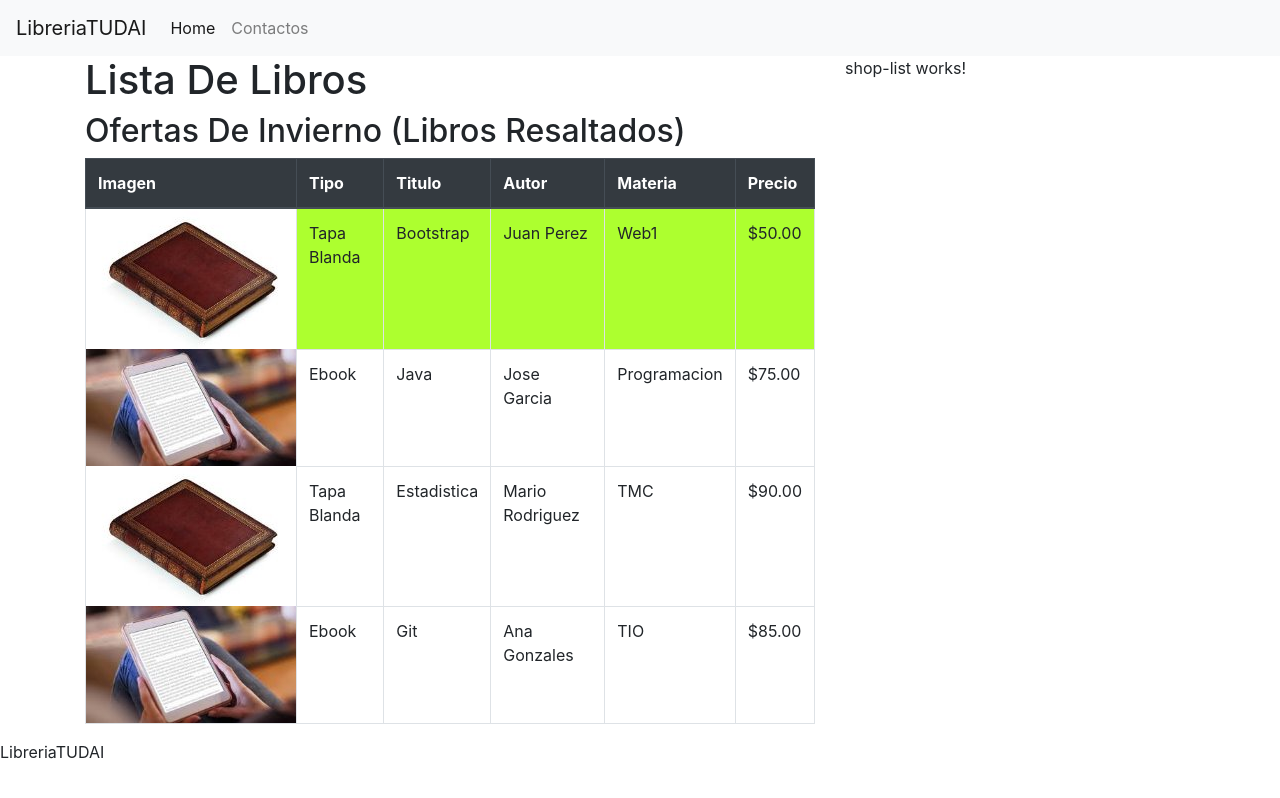
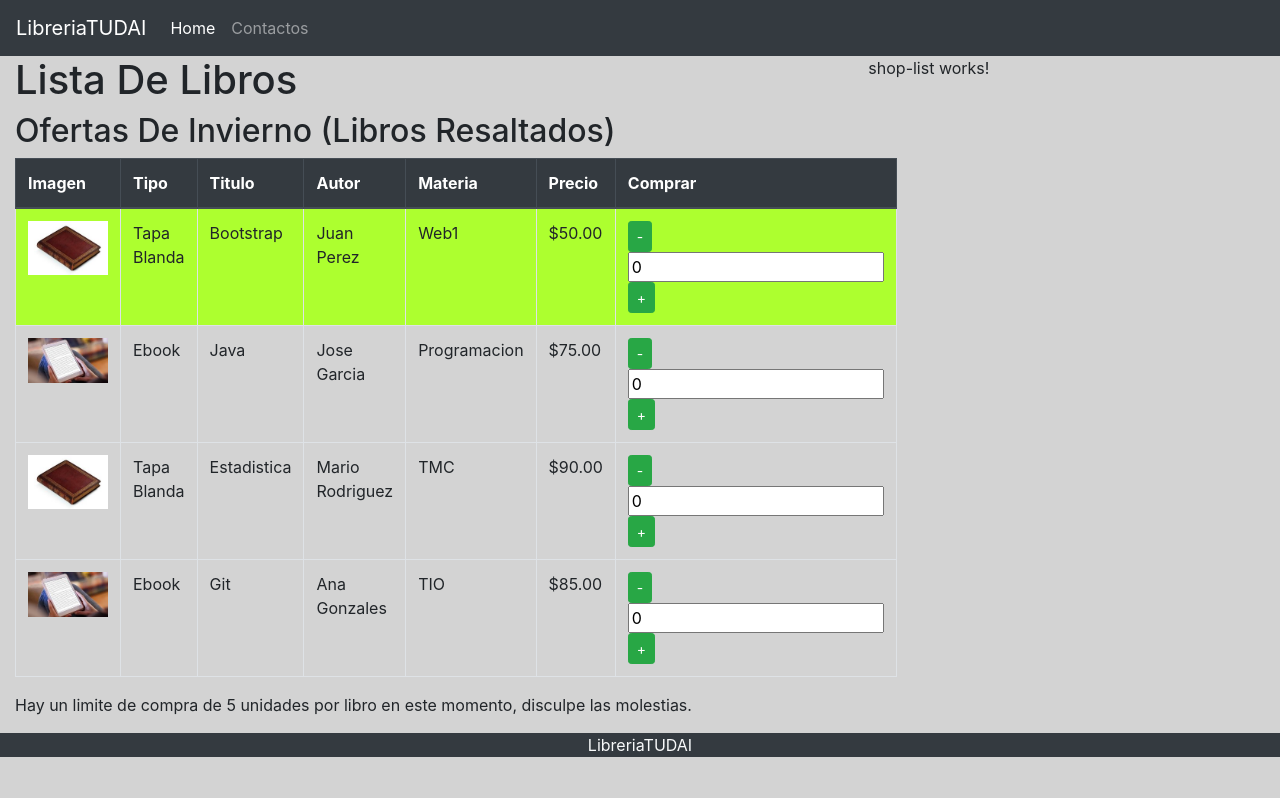
Before and after one commit to jljonatan/ProyectoSeminarioAngular, an Angular app: page / in a window 1280 px wide. Built offline with nearby package versions, Linux system fonts and the light colour scheme.

Commit message:
agregado clase 4, binding and events. mas otros detalles

```diff
--- a/src/app/app.component.html
+++ b/src/app/app.component.html
@@ -1,4 +1,4 @@
-<nav class="navbar navbar-expand-lg navbar-light bg-light">
+<nav class="navbar navbar-expand-lg navbar-dark bg-dark">
     <a class="navbar-brand">{{title}}</a>
     <button class="navbar-toggler" type="button" data-toggle="collapse" data-target="#navbarNav" aria-controls="navbarNav" aria-expanded="false" aria-label="Toggle navigation">
         <span class="navbar-toggler-icon"></span>
@@ -15,7 +15,7 @@
     </div>
 </nav>
 
-<div class="container">
+<div class="container-fluid">
     <div class="row">
         <div class="col-8">
             <app-book-list></app-book-list>
@@ -26,5 +26,4 @@
     </div>
 </div>
 
-
-<footer>{{title}}</footer>
+<footer class="text-center text-light bg-dark">{{title}}</footer>
--- a/src/app/app.module.ts
+++ b/src/app/app.module.ts
@@ -5,6 +5,9 @@ import { AppRoutingModule } from './app-routing.module';
 import { AppComponent } from './app.component';
 import { BookListComponent } from './book-list/book-list.component';
 import { ShopListComponent } from './shop-list/shop-list.component';
+
+import { FormsModule } from '@angular/forms';
+
 
 @NgModule({
   declarations: [
@@ -14,7 +17,8 @@ import { ShopListComponent } from './shop-list/shop-list.component';
   ],
   imports: [
     BrowserModule,
-    AppRoutingModule
+    AppRoutingModule,
+    FormsModule,
   ],
   providers: [],
   bootstrap: [AppComponent]
--- a/src/app/book-list/Book.ts
+++ b/src/app/book-list/Book.ts
@@ -6,4 +6,5 @@ export interface Book {
     materia: string;
     precio: number;
     oferta: boolean;
+    cantidad: number;
 }
--- a/src/app/book-list/book-list.component.html
+++ b/src/app/book-list/book-list.component.html
@@ -1,26 +1,33 @@
 <h1>lista de libros</h1>
 
-<h2 *ngIf="ofertaMayor== true">ofertas de invierno (libros resaltados)</h2>
+<h2 *ngIf="ofertaInvierno== true">ofertas de invierno (libros resaltados)</h2>
 
 <table class="table table-bordered">
     <thead class="thead-dark">
         <tr>
-            <th>imagen</th>
-            <th>tipo</th>
-            <th>titulo</th>
-            <th>autor</th>
-            <th>materia</th>
-            <th>precio</th>
+            <th scope="col">imagen</th>
+            <th scope="col">tipo</th>
+            <th scope="col">titulo</th>
+            <th scope="col">autor</th>
+            <th scope="col">materia</th>
+            <th scope="col">precio</th>
+            <th scope="col">comprar</th>
         </tr>
     </thead>
     <tbody>
         <tr *ngFor="let book of books" [ngClass]="{'oferta': book.oferta}">
-            <img [src]="book.imagen" [alt]="book.imagen">
+            <th scope="row"><img width="80" [src]="book.imagen" [alt]="book.imagen"></th>
             <td>{{book.tipo}}</td>
             <td>{{book.titulo}}</td>
             <td>{{book.autor}}</td>
             <td>{{book.materia}}</td>
             <td>{{book.precio | currency}}</td>
+            <td>
+                <button type="button" class="btn btn-success btn-sm" (click)="menosCantidad(book)">-</button>
+                <input type="text" [(ngModel)]="book.cantidad" (keyup)="cambioCantidad($event, book)">
+                <button type="button" class="btn btn-success btn-sm" (click)="masCantidad(book)">+</button>
+            </td>
         </tr>
     </tbody>
 </table>
+<p>Hay un limite de compra de 5 unidades por libro en este momento, disculpe las molestias.</p>
--- a/src/app/book-list/book-list.component.ts
+++ b/src/app/book-list/book-list.component.ts
@@ -8,7 +8,7 @@ import { Book } from './Book';
 })
 export class BookListComponent implements OnInit {
 
-  ofertaMayor = true;
+  ofertaInvierno = true;
 
   books: Book [] = [
 
@@ -20,6 +20,7 @@ export class BookListComponent implements OnInit {
       materia: 'Web1',
       precio: 50,
       oferta: true,
+      cantidad: 0,
     },
 
     {
@@ -30,6 +31,7 @@ export class BookListComponent implements OnInit {
       materia: 'Programacion',
       precio: 75,
       oferta: false,
+      cantidad: 0,
     },
 
     {
@@ -40,6 +42,7 @@ export class BookListComponent implements OnInit {
       materia: 'TMC',
       precio: 90,
       oferta: false,
+      cantidad: 0,
     },
 
     {
@@ -50,6 +53,7 @@ export class BookListComponent implements OnInit {
       materia: 'TIO',
       precio: 85,
       oferta: false,
+      cantidad: 0,
     }
   ];
 
@@ -58,4 +62,20 @@ export class BookListComponent implements OnInit {
   ngOnInit(): void {
   }
 
+  masCantidad(book: Book): void {
+    if (book.cantidad < 5){
+    book.cantidad++;
+    }
+  }
+
+  menosCantidad(book: Book): void {
+    if (book.cantidad > 0){
+    book.cantidad--;
+    }
+  }
+
+  cambioCantidad(event, book: Book): void {
+    event.preventDefaul();
+  }
+
 }
--- a/src/styles.scss
+++ b/src/styles.scss
@@ -1,4 +1,8 @@
 /* You can add global styles to this file, and also import other style files */
+
+body {
+    background-color: lightgray;
+}
 
 h1,
 h2,
```
